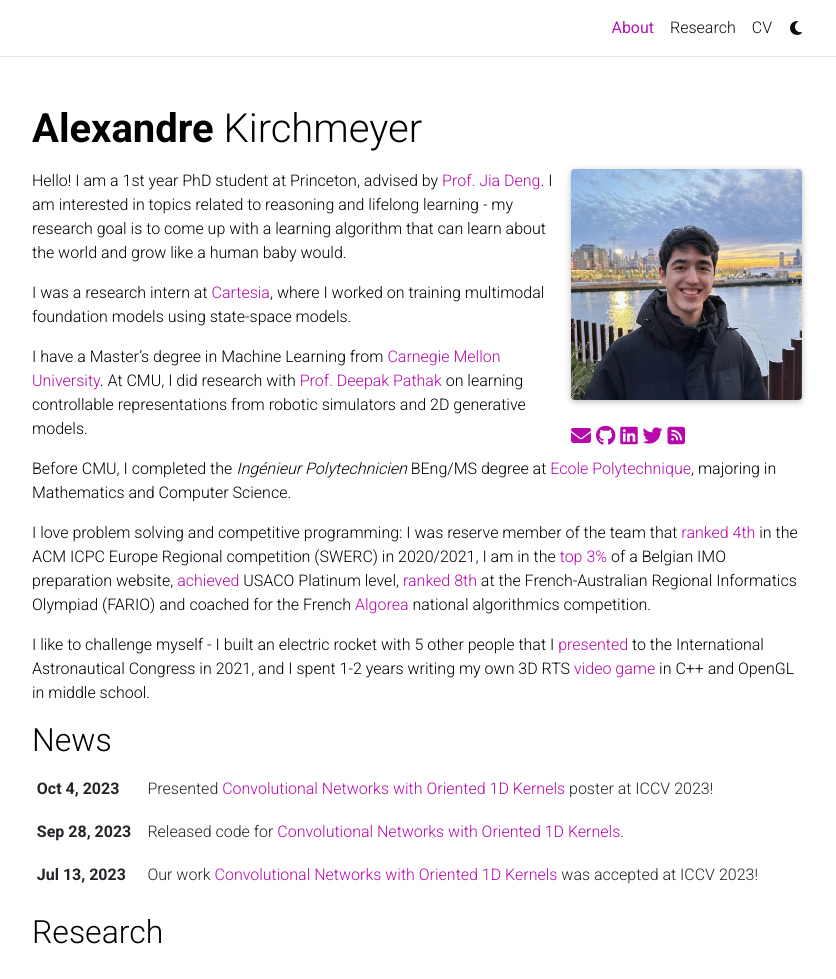
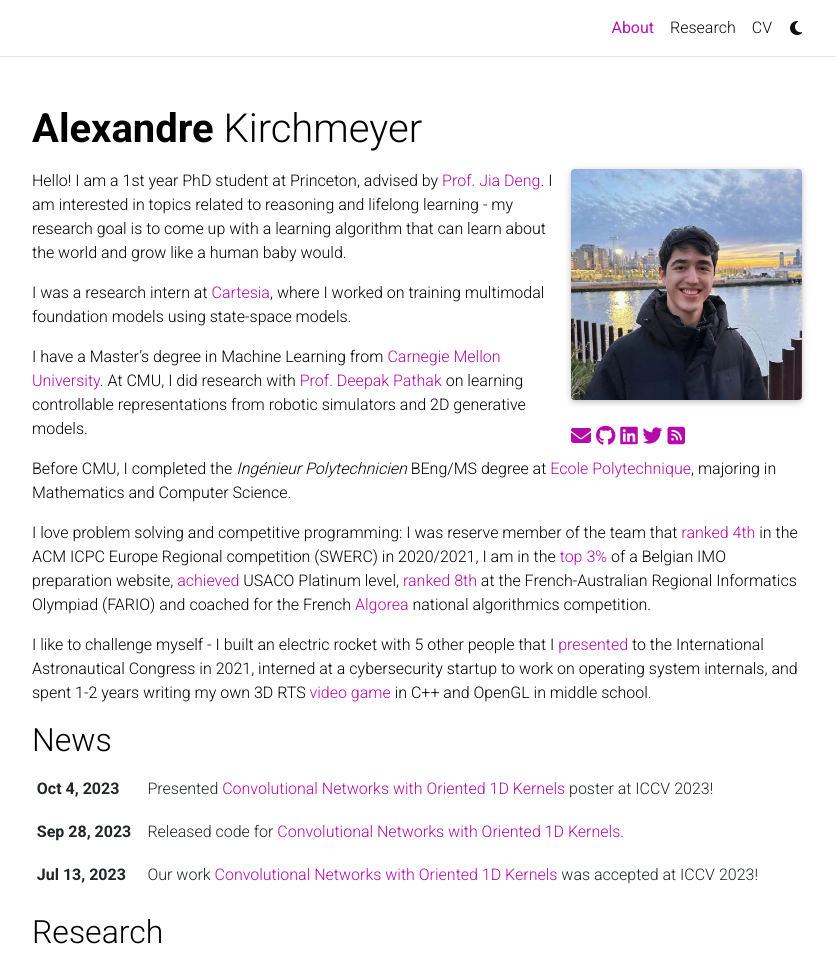
Before and after one commit to akirchmeyer/akirchmeyer, a Jekyll site: the page built from _pages/about.md, in a window 1280 px wide and 1153 px high, cut to the strip 0-979 px from the top of the window. Shown: the whole strip, without its empty margins (223-1059 px from the left). Built offline with Jekyll 4.4.1, drawn with Linux system fonts in a browser that asks for light colours; full-size pictures stand in for the smaller copies a plugin makes; comment, search, counter and statistics services are not loaded; a style sheet for code colours, icons or effects is not loaded.

Commit message:
Update about.md

```diff
--- a/_pages/about.md
+++ b/_pages/about.md
@@ -28,7 +28,7 @@
 
 I love problem solving and competitive programming: I was reserve member of the team that [ranked 4th](https://swerc.eu/2020/theme/scoreboard/index.html) in the ACM ICPC Europe Regional competition (SWERC) in 2020/2021, I am in the [top 3%](https://www.mathraining.be/users/363) of a Belgian IMO preparation website, [achieved](http://www.usaco.org/current/data/dec16_gold_results.html) USACO Platinum level, [ranked 8th](https://orac.amt.edu.au/fario/fario17results.html) at the French-Australian Regional Informatics Olympiad (FARIO) and coached for the French [Algorea](https://algorea.org) national algorithmics competition.
 
-I like to challenge myself - I built an electric rocket with 5 other people that I [presented](https://iafastro.directory/iac/paper/id/64940/summary/) to the International Astronautical Congress in 2021, and I spent 1-2 years writing my own 3D RTS [video game](https://bitbucket.org/akirchmeyer/astrowars/src/master/) in C++ and OpenGL in middle school.
+I like to challenge myself - I built an electric rocket with 5 other people that I [presented](https://iafastro.directory/iac/paper/id/64940/summary/) to the International Astronautical Congress in 2021, interned at a cybersecurity startup to work on operating system internals, and spent 1-2 years writing my own 3D RTS [video game](https://bitbucket.org/akirchmeyer/astrowars/src/master/) in C++ and OpenGL in middle school.
 
 <!--
 Some papers I find exciting and would like to explore include: [DreamCoder](https://arxiv.org/abs/2006.08381), [Voyager](https://arxiv.org/abs/2305.16291), [MuZero](https://arxiv.org/abs/1911.08265) and [Generalist Neural Algorithmic Learner](https://arxiv.org/abs/2209.11142).
```
